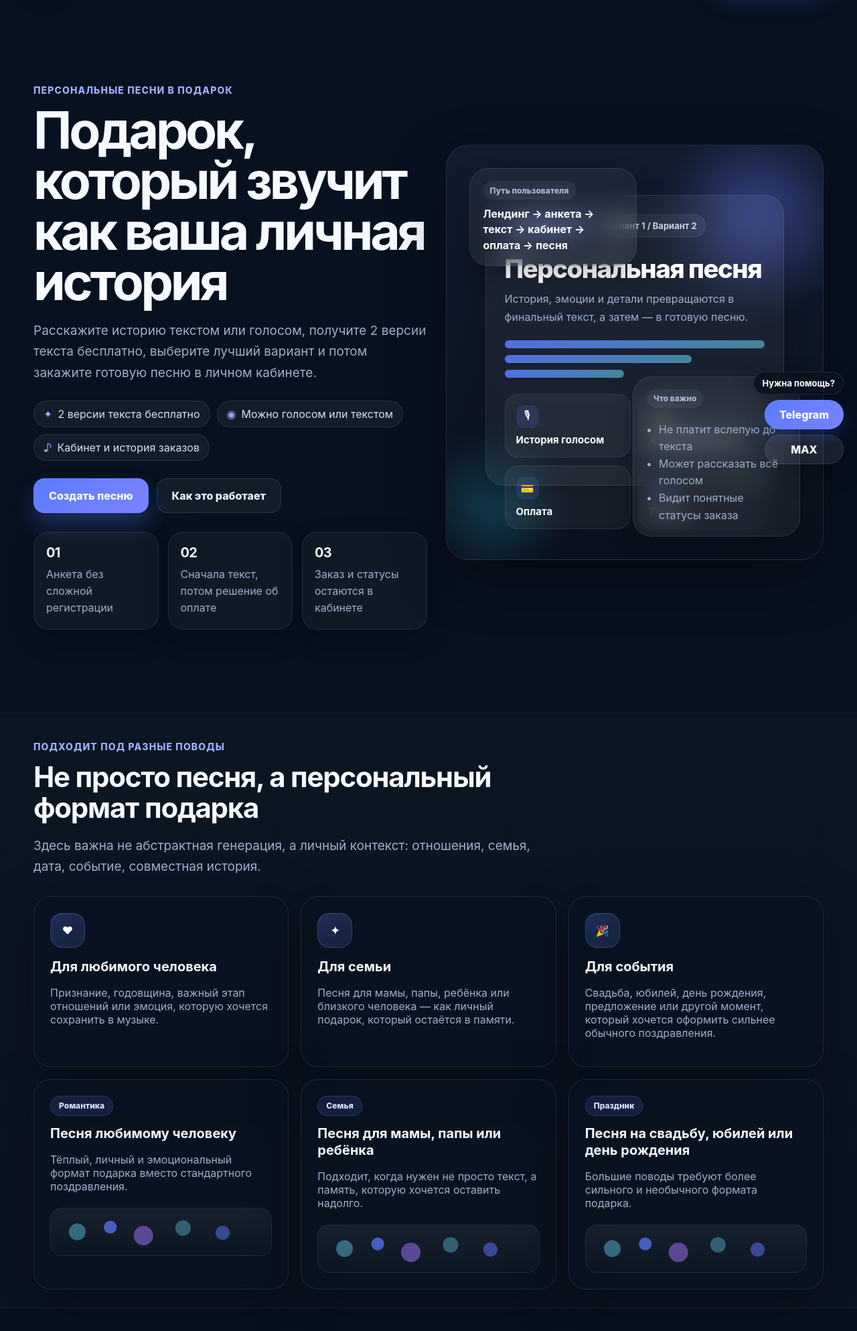
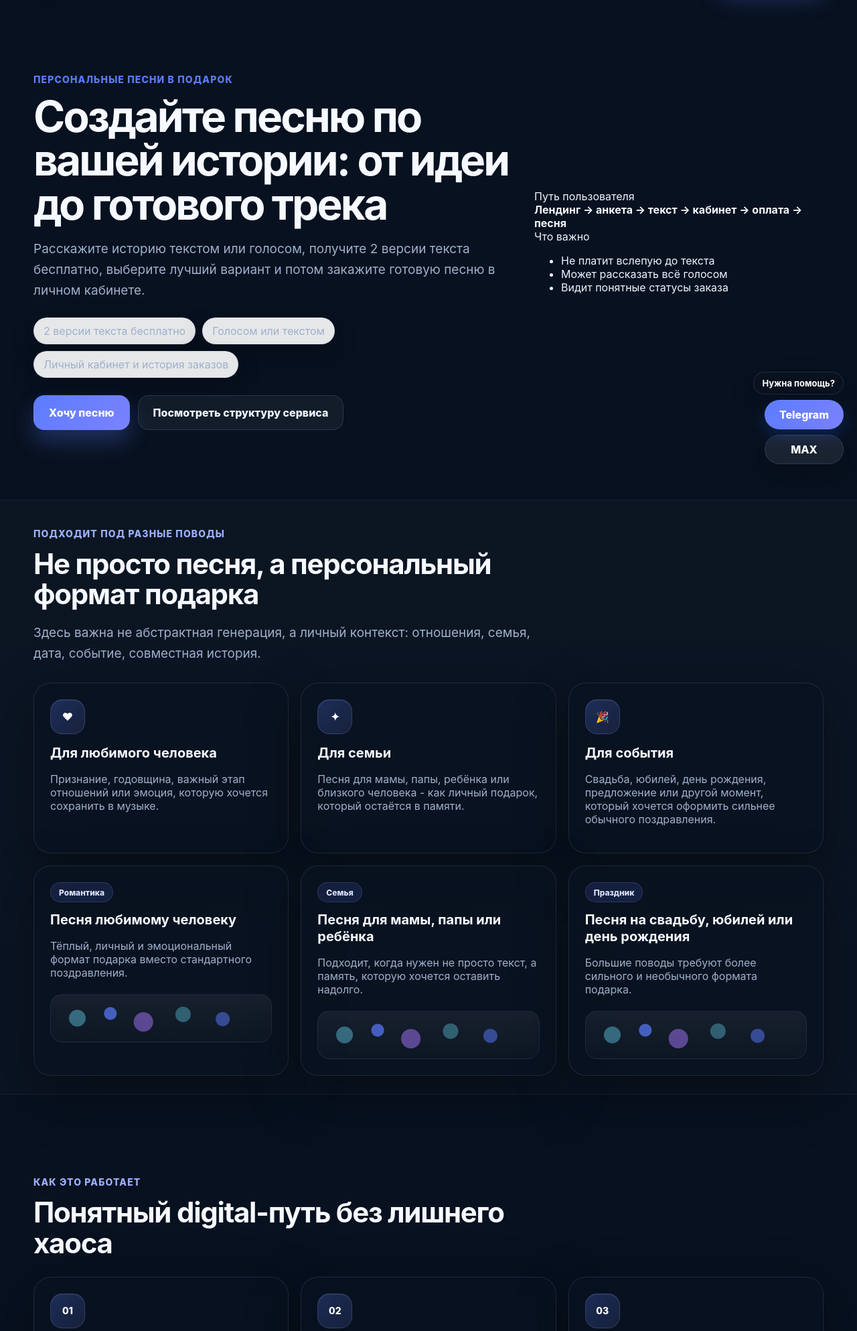
Before and after one commit to mikhailantonovdigital-dev/musicmemoire-web, a FastAPI app: page / in a window 1280 px wide. Shown: the part 87-2074 px from the top of the page at 67% size. Run offline with FastAPI, Linux system fonts and the light colour scheme; parts of the project's set-up code (start-up, migrations or seed data) failed here and were passed over; some libraries are stand-ins or nearby versions.

Commit message:
Update home.html

```diff
--- a/app/templates/public/home.html
+++ b/app/templates/public/home.html
@@ -1,100 +1,46 @@
 {% extends "base.html" %}
 
 {% block content %}
-<section class="hero hero-home hero-dark">
-  <div class="container">
-    <div class="hero-grid-dark">
-      <div class="hero-copy hero-copy-dark">
-        <p class="eyebrow eyebrow-dark">Персональные песни в подарок</p>
-        <h1>Подарок, который звучит как ваша личная история</h1>
+
+<section class="hero hero-home hero-home-photo">
+  <div class="container hero-grid hero-grid-photo">
+    <div class="hero-copy">
+      <p class="eyebrow">Персональные песни в подарок</p>
+      <h1>Создайте песню по вашей истории: от идеи до готового трека</h1>
       <p class="lead">
         Расскажите историю текстом или голосом, получите 2 версии текста бесплатно,
         выберите лучший вариант и потом закажите готовую песню в личном кабинете.
       </p>
 
-        <div class="hero-points hero-points-dark">
-          <span><i>✦</i>2 версии текста бесплатно</span>
-          <span><i>◉</i>Можно голосом или текстом</span>
-          <span><i>♪</i>Кабинет и история заказов</span>
+      <div class="hero-points">
+        <span>2 версии текста бесплатно</span>
+        <span>Голосом или текстом</span>
+        <span>Личный кабинет и история заказов</span>
       </div>
 
       <div class="hero-actions">
-          <a class="btn btn-primary" href="/questionnaire/">Создать песню</a>
-          <a class="btn btn-secondary" href="#how-it-works">Как это работает</a>
-        </div>
-
-        <div class="hero-metrics-dark">
-          <div class="hero-metric-card">
-            <strong>01</strong>
-            <span>Анкета без сложной регистрации</span>
-          </div>
-          <div class="hero-metric-card">
-            <strong>02</strong>
-            <span>Сначала текст, потом решение об оплате</span>
-          </div>
-          <div class="hero-metric-card">
-            <strong>03</strong>
-            <span>Заказ и статусы остаются в кабинете</span>
-          </div>
+        <a class="btn btn-primary" href="/questionnaire/">Хочу песню</a>
+        <a class="btn btn-secondary" href="#portfolio">Посмотреть структуру сервиса</a>
       </div>
     </div>
 
-      <div class="hero-visual-wrap">
-        <div class="hero-visual-stage">
-          <div class="hero-glow hero-glow-a"></div>
-          <div class="hero-glow hero-glow-b"></div>
+    <div class="hero-visual">
+      <div class="hero-photo-card">
+        <div class="hero-photo-image" aria-hidden="true"></div>
 
-          <article class="visual-card visual-card-main">
-            <div class="visual-card-head">
-              <span class="visual-chip">Music Memoire</span>
-              <span class="visual-chip visual-chip-soft">Вариант 1 / Вариант 2</span>
-            </div>
-
-            <div class="visual-main-title">Персональная песня</div>
-            <p class="visual-main-text">
-              История, эмоции и детали превращаются в финальный текст, а затем — в готовую песню.
-            </p>
-
-            <div class="visual-track">
-              <div class="visual-track-line"></div>
-              <div class="visual-track-line short"></div>
-              <div class="visual-track-line tiny"></div>
-            </div>
-
-            <div class="visual-mini-grid">
-              <div class="visual-mini-box">
-                <span class="visual-mini-icon">🎙</span>
-                <strong>История голосом</strong>
-              </div>
-              <div class="visual-mini-box">
-                <span class="visual-mini-icon">✍</span>
-                <strong>Финальный текст</strong>
-              </div>
-              <div class="visual-mini-box">
-                <span class="visual-mini-icon">💳</span>
-                <strong>Оплата</strong>
-              </div>
-              <div class="visual-mini-box">
-                <span class="visual-mini-icon">♪</span>
-                <strong>Песня</strong>
-              </div>
-            </div>
-          </article>
-
-          <article class="visual-card visual-card-floating visual-card-top">
-            <span class="floating-badge">Путь пользователя</span>
+        <article class="hero-overlay-card hero-overlay-card-top">
+          <div class="hero-overlay-badge">Путь пользователя</div>
           <strong>Лендинг → анкета → текст → кабинет → оплата → песня</strong>
         </article>
 
-          <article class="visual-card visual-card-floating visual-card-bottom">
-            <span class="floating-badge">Что важно</span>
-            <ul>
+        <article class="hero-overlay-card hero-overlay-card-bottom">
+          <div class="hero-overlay-badge">Что важно</div>
+          <ul class="hero-overlay-list">
             <li>Не платит вслепую до текста</li>
             <li>Может рассказать всё голосом</li>
             <li>Видит понятные статусы заказа</li>
           </ul>
         </article>
-        </div>
       </div>
     </div>
   </div>
@@ -120,7 +66,7 @@
       <article class="feature-card-dark">
         <div class="feature-icon-dark">✦</div>
         <h3>Для семьи</h3>
-        <p>Песня для мамы, папы, ребёнка или близкого человека — как личный подарок, который остаётся в памяти.</p>
+        <p>Песня для мамы, папы, ребёнка или близкого человека - как личный подарок, который остаётся в памяти.</p>
       </article>
 
       <article class="feature-card-dark">
```
Lines whose indentation alone changed are shown as unchanged.
